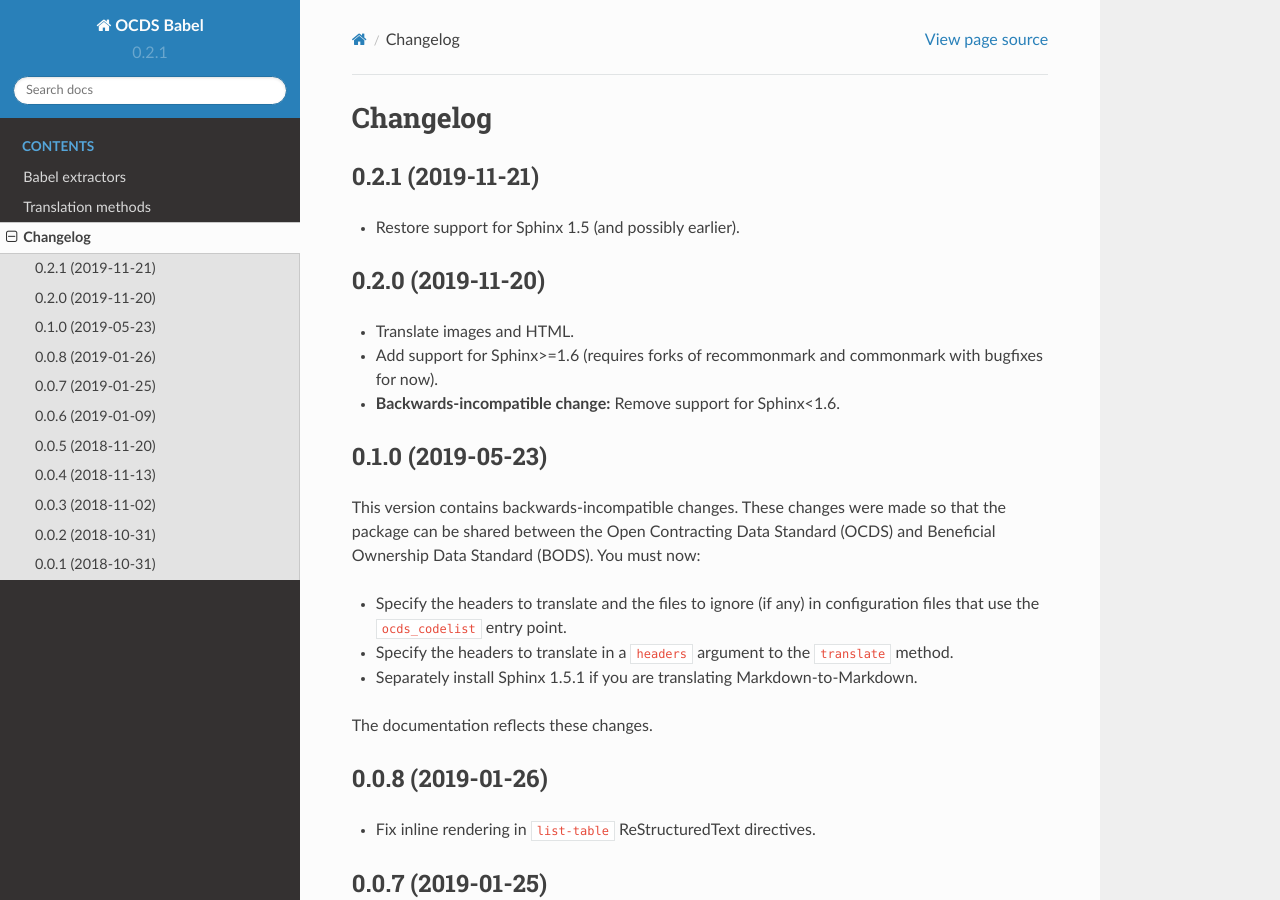
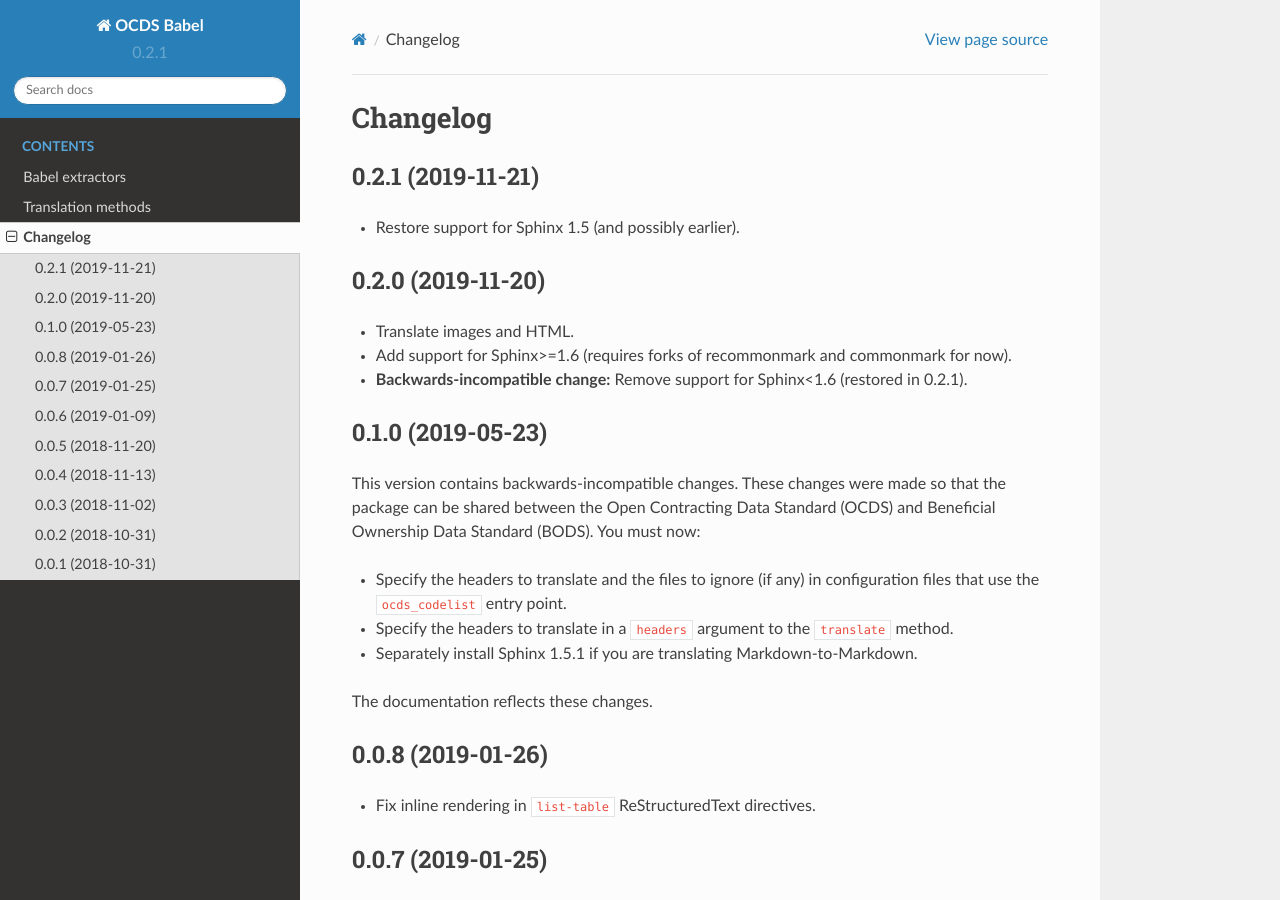
Before and after one commit to open-contracting/ocds-babel, a Sphinx documentation site: the page built from docs/changelog.rst, in a window 1280 px wide and 900 px high. Built offline with Sphinx 7.4.7 and the Read the Docs theme 2.0.0, drawn with Linux system fonts in a browser that asks for light colours.

Commit message:
Add note to 0.2.0

```diff
--- a/docs/changelog.rst
+++ b/docs/changelog.rst
@@ -10,8 +10,8 @@ Changelog
 ~~~~~~~~~~~~~~~~~~
 
 -  Translate images and HTML.
--  Add support for Sphinx>=1.6 (requires forks of recommonmark and commonmark with bugfixes for now).
--  **Backwards-incompatible change:** Remove support for Sphinx<1.6.
+-  Add support for Sphinx>=1.6 (requires forks of recommonmark and commonmark for now).
+-  **Backwards-incompatible change:** Remove support for Sphinx<1.6 (restored in 0.2.1).
 
 0.1.0 (2019-05-23)
 ~~~~~~~~~~~~~~~~~~
```
